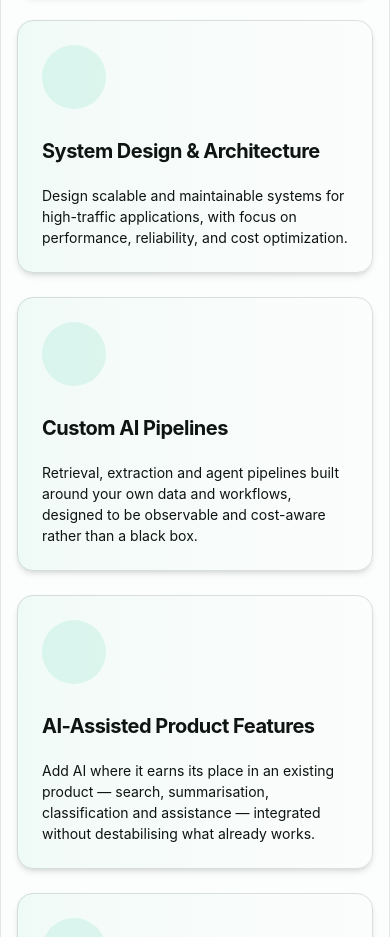
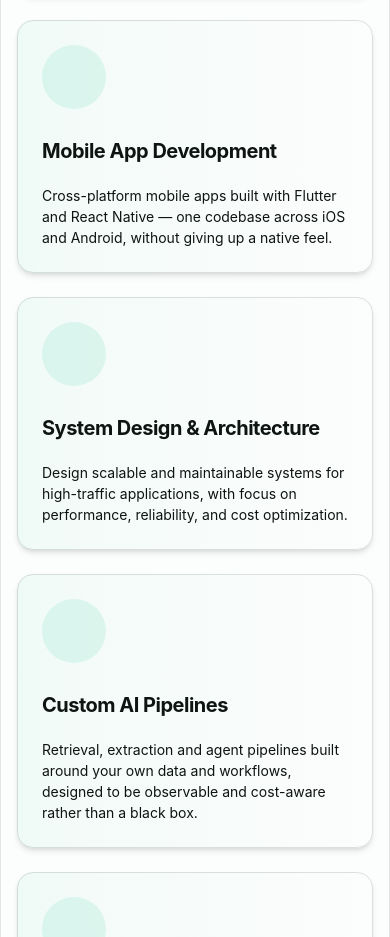
Before and after one commit to riobahtiar/web, an Astro site: page /work in a window 390 px wide. Shown: the part 1100-2037 px from the top of the page. Built offline with nearby package versions, Linux system fonts and the light colour scheme; Astro itself is replaced by a stand-in of ours; some icons are missing.

Commit message:
content: add mobile app development, Flutter and React Native
Replaces the removed AI hardening card with Mobile App Development, and adds
Flutter and React Native to the homepage tools marquee.

Services goes back to nine cards, with the mobile entry placed next to website
development so the delivery services read together. Copy added to both locales.

The marquee gains a `mobile` group, taking it to 30 tools. Flutter uses its
simple-icons mark. React Native has no simple-icons entry: its brand mark is
the React atom, so it reuses `simple-icons:react`, which is both correct and
keeps the weight consistent. `tabler:brand-react-native` does exist and is
already installed, but it is stroke-based and renders visibly thinner beside
the solid marks around it.

Verified in the built site: nine cards in both locales, 30 marquee items all
resolving to real SVG, and every route still responding.

Co-Authored-By: Claude Opus 5 (1M context) <noreply@anthropic.com>
Claude-Session: https://claude.ai/code/session_01U7bYjxbSCsnJFRraF5HGUJ

```diff
--- a/src/components/Work.astro
+++ b/src/components/Work.astro
@@ -26,6 +26,7 @@ const { lang, i18n } = Astro.props;
 const services: { key: string; icon: string }[] = [
   { key: "consultation", icon: "tabler:message-circle" },
   { key: "webDevelopment", icon: "tabler:browser" },
+  { key: "mobileDevelopment", icon: "tabler:device-mobile-code" },
   { key: "systemDesign", icon: "tabler:topology-star" },
   { key: "aiPipelines", icon: "tabler:binary-tree" },
   { key: "aiFeatures", icon: "tabler:sparkles" },
--- a/src/i18n/en.ts
+++ b/src/i18n/en.ts
@@ -48,6 +48,11 @@ export const en = {
         title: "Website Development",
         description:
           "Custom website development using modern technologies and best practices, optimized for performance and scalability.",
+      },
+      mobileDevelopment: {
+        title: "Mobile App Development",
+        description:
+          "Cross-platform mobile apps built with Flutter and React Native \u2014 one codebase across iOS and Android, without giving up a native feel.",
       },
       maintenance: {
         title: "Website Maintenance",
--- a/src/i18n/id.ts
+++ b/src/i18n/id.ts
@@ -48,6 +48,11 @@ export const id = {
         title: "Pengembangan Website",
         description:
           "Pengembangan website kustom menggunakan teknologi modern dan praktik terbaik, dioptimalkan untuk kinerja dan skalabilitas.",
+      },
+      mobileDevelopment: {
+        title: "Pengembangan Aplikasi Mobile",
+        description:
+          "Aplikasi mobile lintas platform dengan Flutter dan React Native \u2014 satu basis kode untuk iOS dan Android, tanpa mengorbankan nuansa native.",
       },
       maintenance: {
         title: "Pemeliharaan Website",
--- a/src/i18n/technology.ts
+++ b/src/i18n/technology.ts
@@ -26,6 +26,12 @@ export const technology = {
     { name: "Elysia.js", icon: "elysiajs" },
     { name: "Laravel", icon: "simple-icons:laravel" },
     { name: "WordPress", icon: "simple-icons:wordpress" },
+  ],
+  mobile: [
+    { name: "Flutter", icon: "simple-icons:flutter" },
+    // React Native's brand mark is the React atom; simple-icons has no separate
+    // entry, and tabler's is stroke-based so it would read thin beside these.
+    { name: "React Native", icon: "simple-icons:react" },
   ],
   database: [
     { name: "PostgreSQL", icon: "simple-icons:postgresql" },
@@ -56,6 +62,7 @@ export const technology = {
 export const stack: Tech[] = [
   ...technology.backend,
   ...technology.frontend,
+  ...technology.mobile,
   ...technology.database,
   ...technology.cloud,
   ...technology.ai,
```
